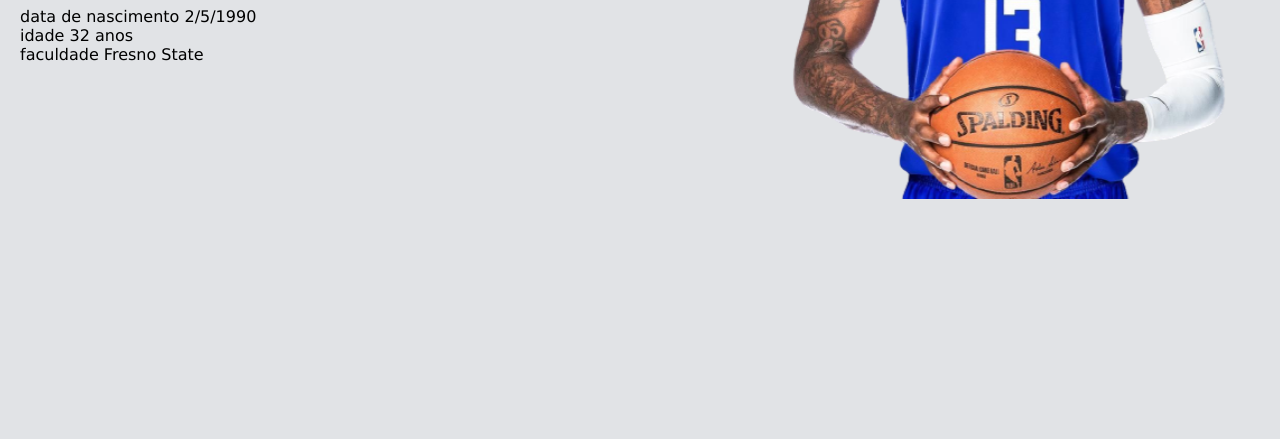
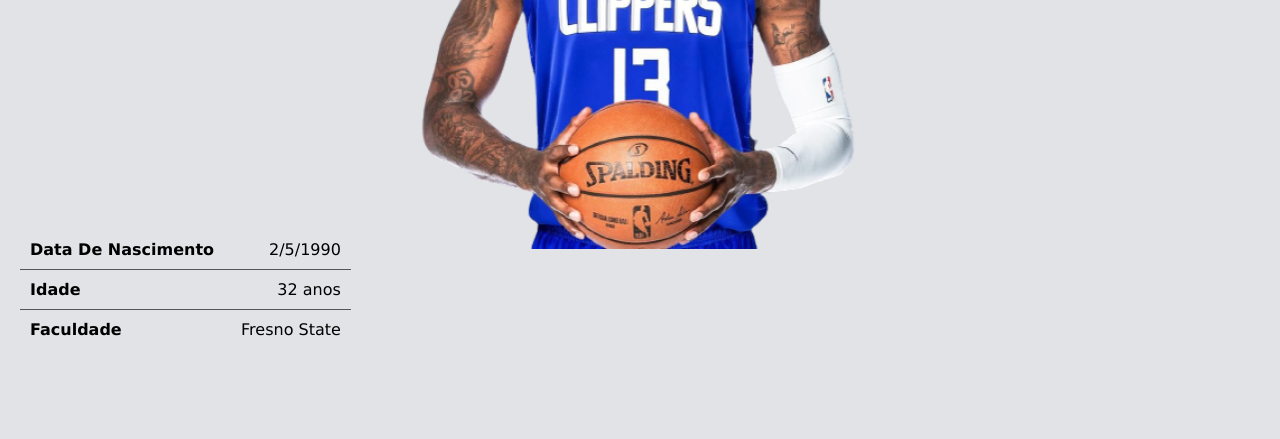
Before and after one commit to GiovanaJensen/nba, a plain HTML site: page index.html in a window 1280 px wide. Shown: the part 361-800 px from the top of the page. Drawn offline with Linux system fonts and the light colour scheme.

Commit message:
realizada a perte da esquerda juntamente com o css

```diff
--- a/css/style.css
+++ b/css/style.css
@@ -52,8 +52,28 @@ main{
 }
 
 div#parte1{
+    height: 80vh;
+    display:flex;
+    flex-direction: column;
+    justify-content: space-between;
     margin: 20px;
 }
+
+section#informacoes-gerais > p:not(:last-child){
+    border-bottom: 1px solid #555555;
+}
+
+section#informacoes-gerais > p{
+    display: flex;
+    justify-content: space-between;
+    padding: 10px;
+}
+
+section#informacoes-gerais span{
+    font-weight: bold;
+    text-transform: capitalize;
+}
+
 
 div#favoritos, div#jogador, div#time-atual, div#altura-peso{
     display: flex;
@@ -94,8 +114,6 @@ div#altura-peso > p > span{
     text-transform: uppercase;
 }
 
-div
-
 div#parte2{
    position:relative;
 }
```
